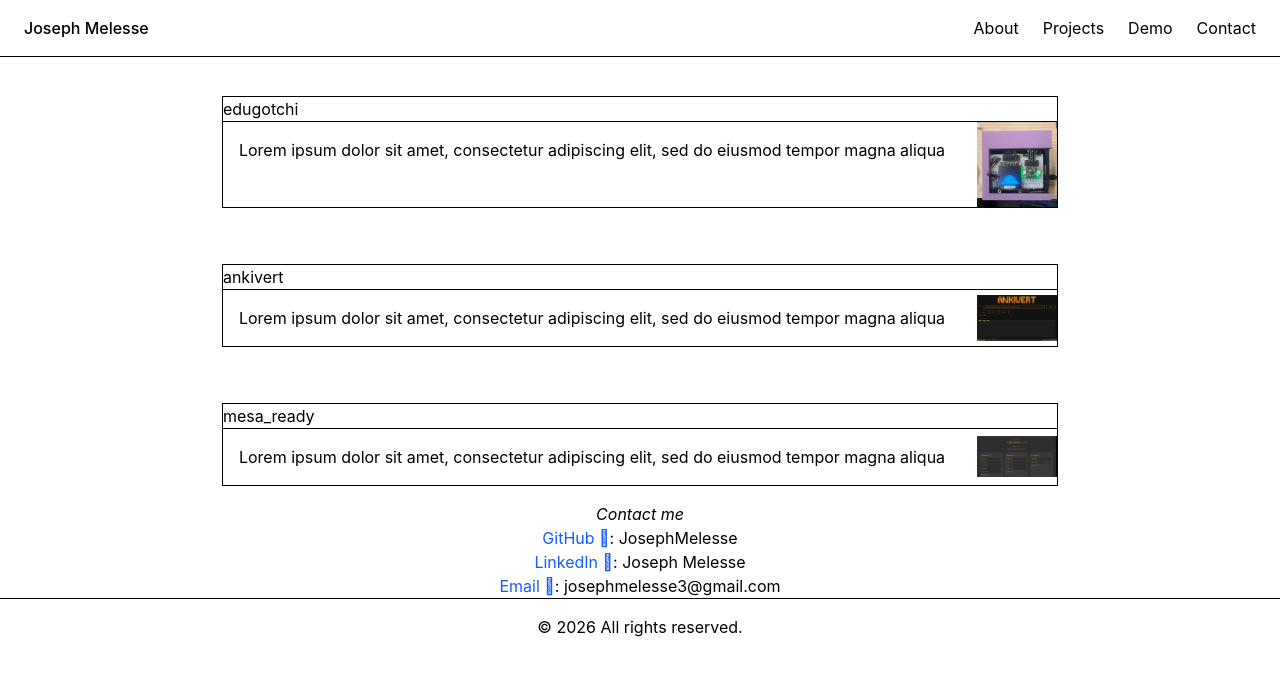
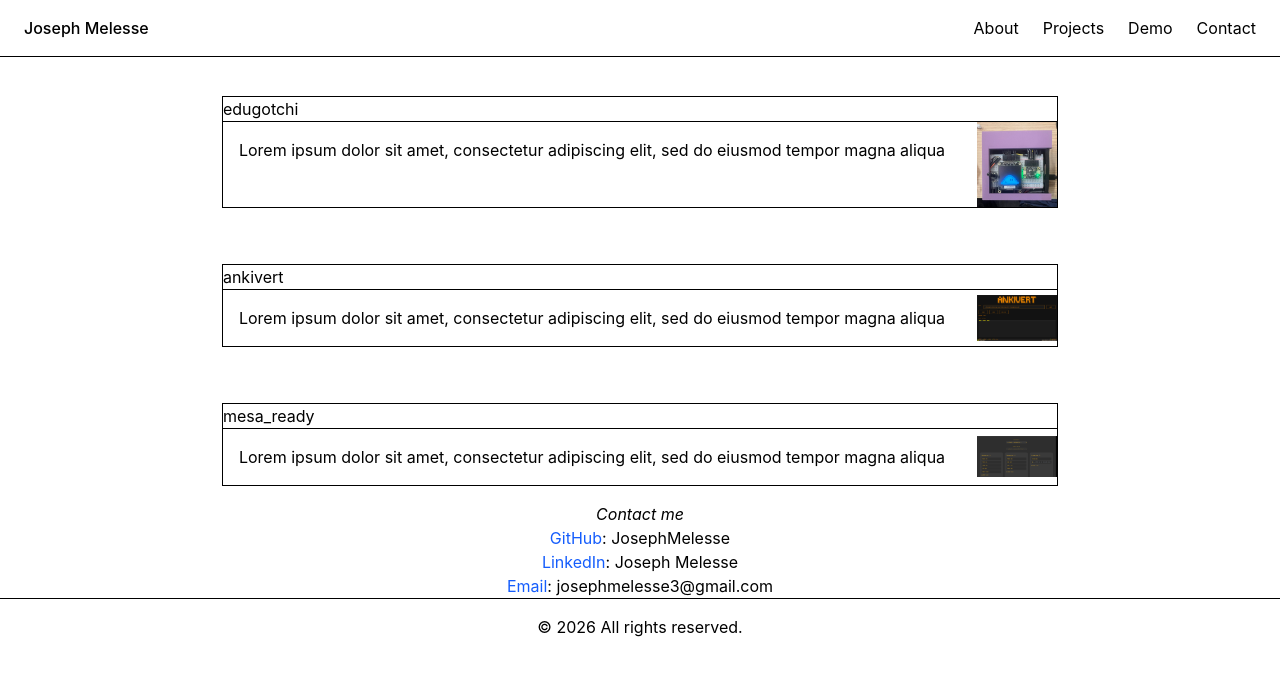
Before and after one commit to JosephMelesse/personal_portfolio, a React (Vite) app in the folder client/: page /projects in a window 1280 px wide. Shown: the top 676 px of the page. Built offline with nearby package versions, Linux system fonts and the light colour scheme.

Commit message:
removed nerd fonts

```diff
--- a/client/src/components/Footer.tsx
+++ b/client/src/components/Footer.tsx
@@ -3,9 +3,9 @@ export default function Footer(){
         <div id="contact">
             <h1 className="ul italic text-center">Contact me</h1>
             <ul className="text-center gap-6 ">
-                <li><a className="text-blue-600 hover:underline" href="https://github.com/JosephMelesse">GitHub </a>: JosephMelesse</li>
-                <li><a className="text-blue-600 hover:underline" href="https://www.linkedin.com/in/joseph-m-420333329/">LinkedIn </a>: Joseph Melesse</li>
-                <li><a className="text-blue-600 hover:underline" href="mailto:josephmelesse3@gmail.com">Email 󰊫</a>: josephmelesse3@gmail.com</li>
+                <li><a className="text-blue-600 hover:underline" href="https://github.com/JosephMelesse">GitHub</a>: JosephMelesse</li>
+                <li><a className="text-blue-600 hover:underline" href="https://www.linkedin.com/in/joseph-m-420333329/">LinkedIn</a>: Joseph Melesse</li>
+                <li><a className="text-blue-600 hover:underline" href="mailto:josephmelesse3@gmail.com">Email</a>: josephmelesse3@gmail.com</li>
             </ul>
             <footer className="flex justify-center px-6 py-4 border-t">
                 © 2026 All rights reserved.
--- a/client/src/components/PopUp.tsx
+++ b/client/src/components/PopUp.tsx
@@ -23,7 +23,7 @@ export default function PopUp({ isOpen, name, description, image, link, onClose,
                 <div className="flex justify-between">
                     <h2 className="mb-4 text-2xl font-bold">{name}</h2>
                     <a href={link} target="_blank" rel="noopener noreferrer" className="text-blue-600 hover:underline">
-                        GitHub 
+                        GitHub
                     </a>
                 </div>
                 <p className="mb-4">{description}</p>
```
